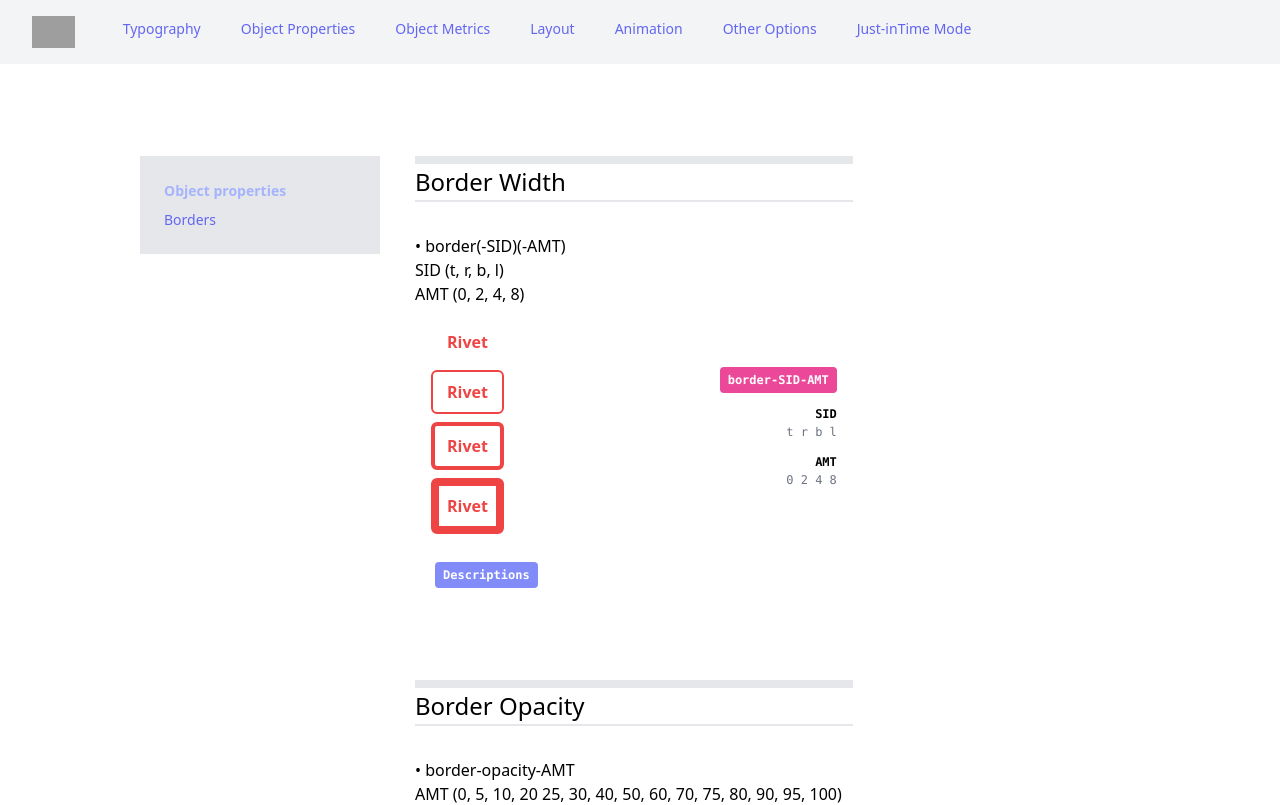
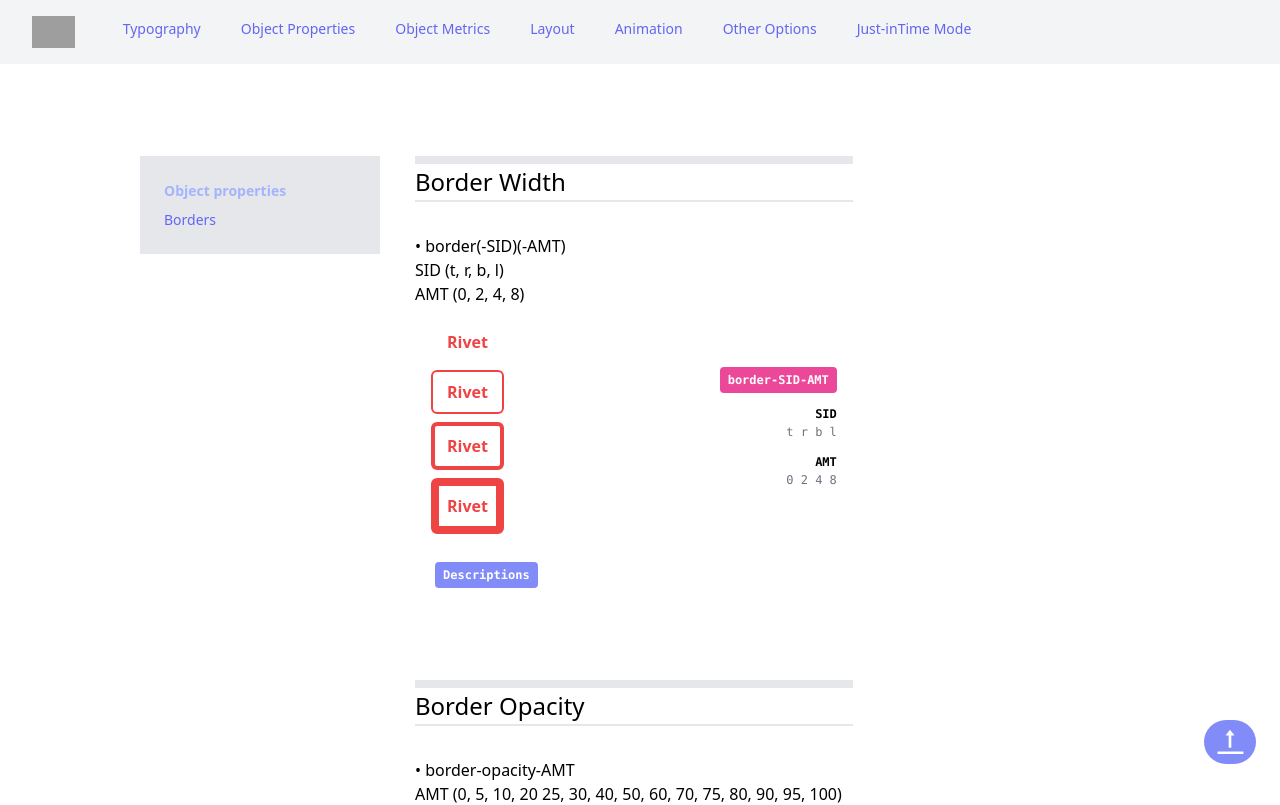
Before and after one commit to CSTKajesz/My_Reacts, a React (Create React App) app in the folder TailwindCSS/first/: page /object-properties in a window 1280 px wide. Shown: the top 805 px of the page. Built offline with nearby package versions, Linux system fonts and the light colour scheme; grey boxes are pictures that could not be loaded; what tailwindcss-font-inter would draw is missing.

Commit message:
Fix Scroll to top

```diff
--- a/TailwindCSS/first/src/components/ScrollToTop.js
+++ b/TailwindCSS/first/src/components/ScrollToTopBuuton.js
@@ -2,13 +2,11 @@ import { HashLink as Link } from 'react-router-hash-link';
 import { AiOutlineToTop } from 'react-icons/ai';
 
 const ScrollToTopButton = () => {
-    const scrollToTop = () => {
-        window.scrollTo({ top: 0, behavior: 'smooth' });
-    };
+
 
     return (
-        <Link to="#" smooth onClick={scrollToTop}>
-            <button className="text-xs font-semibold font-mono whitespace-nowrap px-2 py-1 ml-5 rounded-full text-white bg-indigo-400 my-3">
+        <Link to="#" >
+            <button className="fixed right-6 bottom-6 text-xs font-semibold font-mono whitespace-nowrap px-2 py-1 ml-5 rounded-full text-white bg-indigo-400 my-3">
                 <AiOutlineToTop className='text-4xl font-black' />
             </button>
         </Link>
--- a/TailwindCSS/first/src/pages/object-properties/Borders.js
+++ b/TailwindCSS/first/src/pages/object-properties/Borders.js
@@ -1,6 +1,7 @@
 import { HashLink as Link } from 'react-router-hash-link';
 // import ScrollToTop from '../../components/ScrollToTop'
 import { AiOutlineToTop } from 'react-icons/ai';
+import ScrollToTopButton from '../../components/ScrollToTopBuuton';
 
 
 const Borders = () => {
@@ -165,7 +166,7 @@ const Borders = () => {
 
 
             </section>
-
+            <ScrollToTopButton />
         </>
     )
 }
--- a/TailwindCSS/first/src/pages/typography/FontDirectives.js
+++ b/TailwindCSS/first/src/pages/typography/FontDirectives.js
@@ -1,9 +1,11 @@
 import { Link } from "react-router-dom"
+import ScrollToTopButton from "../../components/ScrollToTopBuuton";
 const FontDirectives = () => {
     const containerStyle = {
         fontFamily: "Raleway",
     };
     return (
+        <>
             <section id="fontdirectives">
                 <div className="text-2xl border-t-8 border-b-2 mb-8">Font Family</div>
                 • font-sans font-serif font-mono
@@ -303,6 +305,8 @@ const FontDirectives = () => {
                 </Link>
 
             </section >
+            <ScrollToTopButton />
+        </>
     )
 }
 
--- a/TailwindCSS/first/src/pages/typography/ListStyles.js
+++ b/TailwindCSS/first/src/pages/typography/ListStyles.js
@@ -1,7 +1,9 @@
 import { Link } from "react-router-dom"
+import ScrollToTopButton from "../../components/ScrollToTopBuuton"
 
 const ListStyles = () => {
     return (
+        <>
             <section>
                 <div className="text-2xl border-t-8 border-b-2 mb-8">List Style Type</div>
                 • list-TYP
@@ -97,6 +99,8 @@ const ListStyles = () => {
 
 
             </section>
+            <ScrollToTopButton />
+        </>
     )
 }
 
--- a/TailwindCSS/first/src/pages/typography/SpacingTypography.js
+++ b/TailwindCSS/first/src/pages/typography/SpacingTypography.js
@@ -1,7 +1,9 @@
 import { Link } from "react-router-dom"
+import ScrollToTopButton from "../../components/ScrollToTopBuuton"
 
 const SpacingTypography = () => {
     return (
+        <>
             <section>
                 <div className="text-2xl border-t-8 border-b-2 mb-8">Line Height</div>
                 • leading-TYP
@@ -182,10 +184,9 @@ const SpacingTypography = () => {
                 <Link to='https://raybo.org/slides_tailwind/notes/slides/02_04/index.html#letter-spacing'>
                     <button className='text-xs font-semibold font-mono whitespace-nowrap px-2 py-1 ml-5 rounded text-white bg-indigo-400 rounded-2 my-3'>Descriptions</button>
                 </Link>
-
-
-
             </section>
+            <ScrollToTopButton />
+        </>
     )
 }
 
--- a/TailwindCSS/first/src/pages/typography/TextDirectives.js
+++ b/TailwindCSS/first/src/pages/typography/TextDirectives.js
@@ -1,8 +1,10 @@
 import { Link } from "react-router-dom"
+import ScrollToTopButton from "../../components/ScrollToTopBuuton"
 
 const TextDirectives = () => {
 
     return (
+        <>
             <section id="textdirectives">
                 <div className="text-2xl border-t-8 border-b-2 mb-8">Text Colors</div>
                 • text-COLOR(-STR)
@@ -385,11 +387,9 @@ const TextDirectives = () => {
                 <Link to='https://raybo.org/slides_tailwind/notes/slides/02_02/index.html#text-overflow'>
                     <button className='text-xs font-semibold font-mono whitespace-nowrap px-2 py-1 ml-5 rounded text-white bg-indigo-400 rounded-2 my-3'>Descriptions</button>
                 </Link>
-
-
-
-
             </section>
+            <ScrollToTopButton />
+        </>
     )
 }
 
```
Lines whose indentation alone changed are shown as unchanged.
